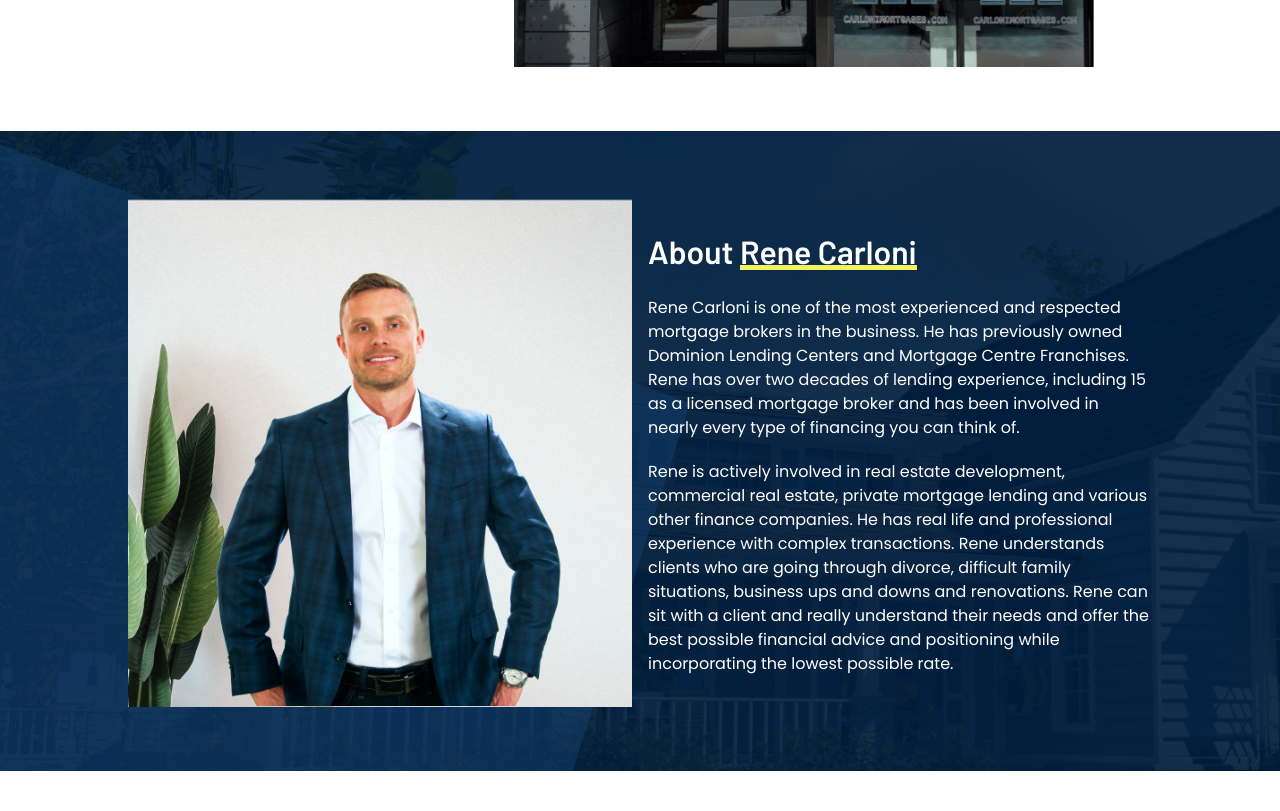
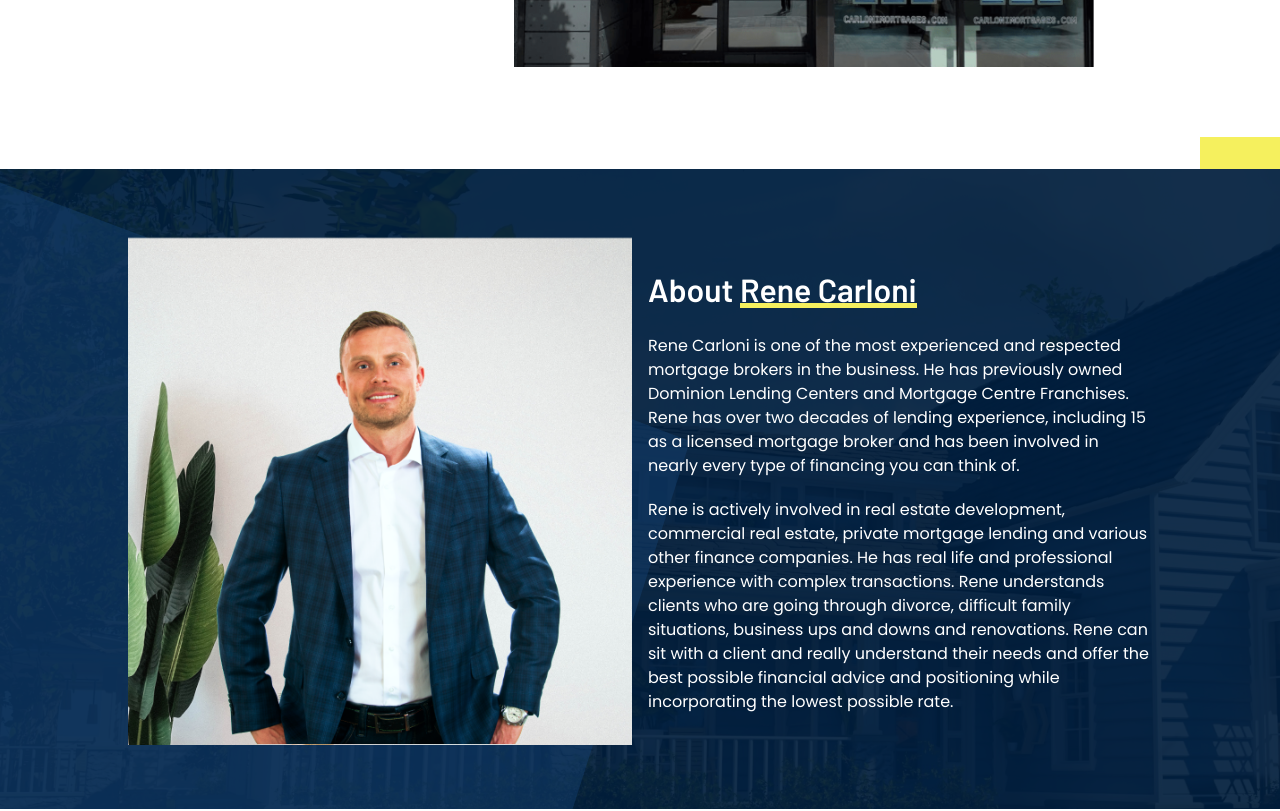
Before and after one commit to pixelean/carloni-client-side, a React (Create React App) app: page /about in a window 1280 px wide. Shown: the part 1100-1911 px from the top of the page. Built offline with nearby package versions, Linux system fonts and the light colour scheme.

Commit message:
ready for first checking

```diff
--- a/src/Components/About/AboutRene/AboutRene.css
+++ b/src/Components/About/AboutRene/AboutRene.css
@@ -3,6 +3,7 @@
   /* clip-path: polygon(0 26%, 100% 0%, 100% 100%, 0% 100%); */
   background-image: url("../../../Asset/AboutPage/Group\ 41697.png");
   background-repeat: no-repeat;
+  position: relative;
 }
 
 .reni-section {
@@ -14,12 +15,6 @@
   grid-template-columns: repeat(2, 1fr);
   align-items: center;
   column-gap: 2rem;
-}
-
-.sideObject {
-  background-image: url("../../../Asset/AboutPage/Vector\ 17.png");
-  background-repeat: no-repeat;
-  background-position: left bottom;
 }
 
 .carloniBtn {
@@ -34,8 +29,23 @@
   color: white;
 }
 
+.sideObject {
+  position: absolute;
+  background-image: url("../../../Asset/AboutPage/Rectangle 36 (1).png");
+  background-repeat: no-repeat;
+  background-position: top right;
+  top: -5%;
+  right: 0%;
+  background-color: #f5f05e;
+  height: 80px;
+  width: 80px;
+  z-index: -1;
+}
+
 @media only screen and (max-width: 600px) {
-
+.reneContainer {
+margin-top: 8%;
+}
   .reni-section {
     padding: 5% 5%;
   }
@@ -70,6 +80,9 @@
 --------------------------------------*/
 
 @media only screen and (min-device-width: 600px) and (max-device-width: 1024px) {
+.reneContainer {
+margin-top: 3%;
+}
   .reni-section {
     display: grid;
     grid-template-columns: repeat(2, 1fr);
--- a/src/Components/About/AboutRene/AboutRene.js
+++ b/src/Components/About/AboutRene/AboutRene.js
@@ -36,7 +36,7 @@ const AboutRene = () => {
               advice and positioning while incorporating the lowest possible
               rate.
 
-               {/* This allows his clients to move forward in whichever life
+              {/* This allows his clients to move forward in whichever life
               and housing decision fits their needs with confidence, while
               keeping more money in their pocket. */}
             </p>
@@ -54,6 +54,8 @@ const AboutRene = () => {
               entire country.
             </p> */}
           </div>
+
+
         </div>
       </div>
     </div>
--- a/src/Components/Authentication/SignUp/SignUp.js
+++ b/src/Components/Authentication/SignUp/SignUp.js
@@ -126,8 +126,8 @@ const SignUp = () => {
               className=" bg-yellow-300 font-bold border-0 py-2 px-8 focus:outline-none  rounded text-lg"
             ></input>
 
-            <span className="text-green-400 mb-2">{successMgs}</span>
-            <span className="text-red-400 mb-2">{errorMgs}</span>
+            <span className="text-green-400 mt-4">{successMgs}</span>
+            <span className="text-red-400 mt-4">{errorMgs}</span>
           </form>
         </div>
       </section>
--- a/src/Components/Blogs/BlogLIst/BlogList.js
+++ b/src/Components/Blogs/BlogLIst/BlogList.js
@@ -22,7 +22,7 @@ const BlogList = () => {
       <div className="blogsList">
         {blogs.map((blog) => (
           <div
-            className="blogCard rounded overflow-hidden shadow-lg"
+            className="blogCard rounded overflow-hidden"
             key={blog.id}
             onClick={() => handleBlogDetails(blog.id)}
           >
--- a/src/Components/Home/AboutCarloni/AboutCarloni.css
+++ b/src/Components/Home/AboutCarloni/AboutCarloni.css
@@ -16,7 +16,7 @@
 
 .carloniBtn {
   background-color: #f5f05e;
-padding: 16px 32px;
+  padding: 16px 32px;
 }
 
 .carloniContent {
@@ -36,7 +36,7 @@ padding: 16px 32px;
   background-repeat: no-repeat;
   background-position: bottom right;
   bottom: -55%;
-  right: -42.9%;
+  right: -42.5%;
   background-color: #f5f05e;
   height: 80px;
   width: 80px;
--- a/src/Components/Home/Services/Services.css
+++ b/src/Components/Home/Services/Services.css
@@ -4,29 +4,37 @@
   row-gap: 25px;
   column-gap: 25px;
 }
+
 .servicesContainer {
   padding: 5% 15%;
 }
+
 .serviceTitle {
   color: #001e3e;
-  font-family: Barlow;
+  Font-family: Barlow;
+  font-weight: Bold;
+  Font-size: 42px;
+  Line-height: 50px;
 }
 
-.serviceDescription > p {
+.serviceDescription>p {
   color: #2d2d2d;
   text-align: start;
 }
+
 .serviceCards {
-  width: 410px ;
+  width: 410px;
   height: 323px;
   border-radius: 10px;
   box-shadow: rgba(15, 36, 167, 0.07);
   padding: 30px;
 }
+
 .serviceCards:hover {
   box-shadow: rgba(28, 30, 43, 0.1) !important;
 }
-.serviceDescription > h2 {
+
+.serviceDescription>h2 {
   color: #001e3e;
   font-family: Barlow;
   font-size: 26px !important;
@@ -35,7 +43,8 @@
   margin-bottom: 18px;
   line-height: 31px;
 }
-.serviceDescription > p {
+
+.serviceDescription>p {
   color: #001e3e;
   font-family: Barlow;
   font-size: 16px !important;
@@ -65,24 +74,30 @@
     /* gap: 10px; */
     row-gap: 30px;
   }
+
   .serviceCards {
-    width: 98% ;
+    width: 98%;
     height: 100%;
     padding: 20px;
   }
+
   .servicesContainer {
     padding: 5% 5% !important;
   }
+
   .serviceTitle {
     font-size: 24px;
   }
-  .serviceSubTitile{
+
+  .serviceSubTitile {
     font-size: 16px;
   }
-  .serviceDescription > h2 {
+
+  .serviceDescription>h2 {
     font-size: 24px !important;
   }
-  .serviceDescription > p {
+
+  .serviceDescription>p {
     font-size: medium;
   }
 }
@@ -95,26 +110,34 @@
     row-gap: 35px !important;
     column-gap: 25px;
   }
+
   .serviceCards {
-    width: 90% ;
+    width: 90%;
     height: 100%;
     padding: 20px;
   }
+
   .servicesContainer {
     padding: 5% 5% !important;
   }
 }
+
 @media only screen and (min-device-width: 776px) and (max-device-width: 1034px) {
   .servicesSection {
     display: grid;
     grid-template-columns: repeat(3, 1fr);
     gap: 1rem;
   }
+.serviceTitle {
+  Font-size: 36px;
+  Line-height: 50px;
+}
   .serviceCards {
-    width: 90% ;
+    width: 90%;
     height: 100%;
     padding: 20px;
   }
+
   .servicesContainer {
     padding: 5% 5% !important;
   }
@@ -124,8 +147,9 @@
   .servicesContainer {
     padding: 5% 10% !important;
   }
+
   .serviceCards {
-    width: 90% ;
+    width: 90%;
     height: 100%;
     padding: 20px;
   }
--- a/src/Components/Home/Services/Services.js
+++ b/src/Components/Home/Services/Services.js
@@ -56,7 +56,7 @@ const Services = () => {
   return (
     <div className="servicesContainer">
       <div className="text-center my-10">
-        <h3 className="serviceTitle font-bold text-5xl ">
+        <h3 className="serviceTitle ">
           <span></span> Penticton Morgage Service
         </h3>
         <p className="serviceSubTitile">
--- a/src/Components/Services/ServicesBanner.js/ServicesBanner.css
+++ b/src/Components/Services/ServicesBanner.js/ServicesBanner.css
@@ -64,7 +64,11 @@
   }
 
   .serviceContent>h3 {
-    font-size: medium;
+    Font-family: Barlow;
+    font-weight: 600;
+    Font-size: 36px;
+    Line-height: 43px;
+
   }
 }
 
@@ -79,13 +83,12 @@
   }
 
   .serviceContent>h2 {
-    font-size: 48px;
+    font-size: 46px;
   }
 
   .serviceContent>h3 {
     font-size: 28px;
     font-weight: 600;
-
   }
 }
 
--- a/src/Components/Services/ServicesDetails/ServicesDetails.js
+++ b/src/Components/Services/ServicesDetails/ServicesDetails.js
@@ -32,7 +32,7 @@ const ServicesDetails = () => {
       <div className="ServiceDetailsSection">
 
         <div className="DetailsHeading">
-          <h1>Home <span className="underlineArrow">{data?.name}</span></h1>
+          <h1><span className="underlineArrow">{data?.name}</span></h1>
           <p>
             Our brokers work with banks, credit unions, online lenders, private
             companies <br /> and many others to find the mortgage that is best
```
Also changed, not shown: src/Components/Share/CommonBanner/CommonBanner.css (+62 -24 lines), src/Asset/AboutPage/Rectangle 36 (1).png (added).
